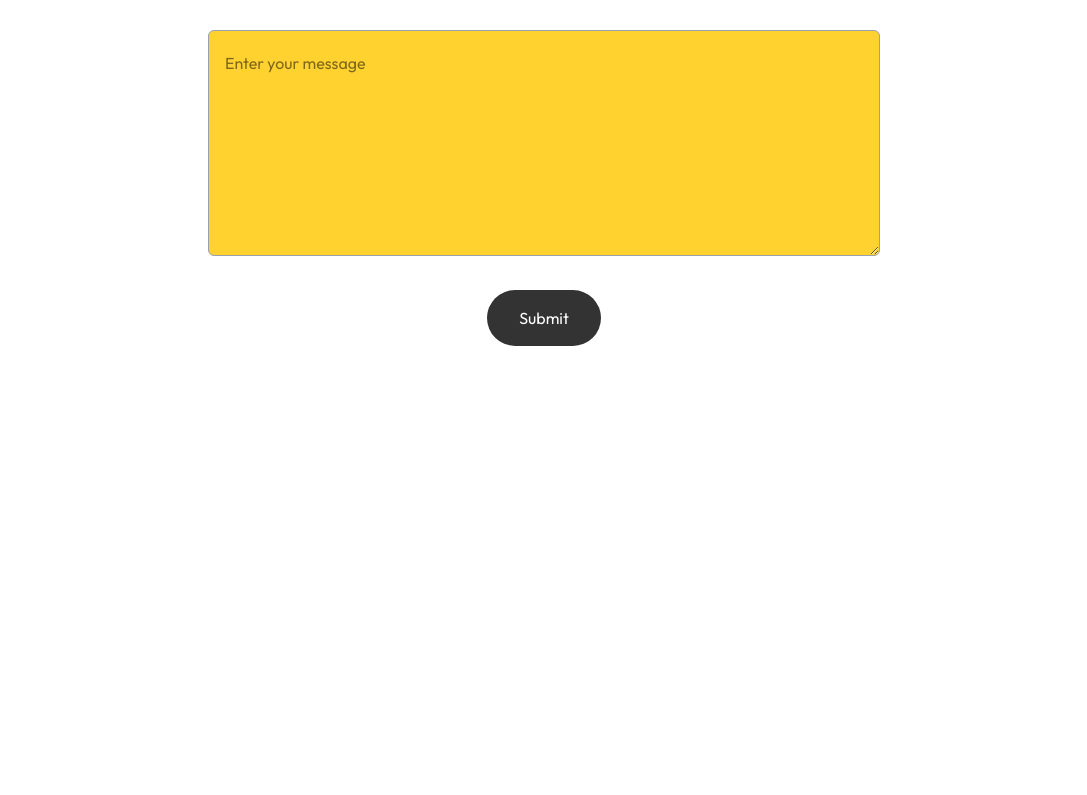
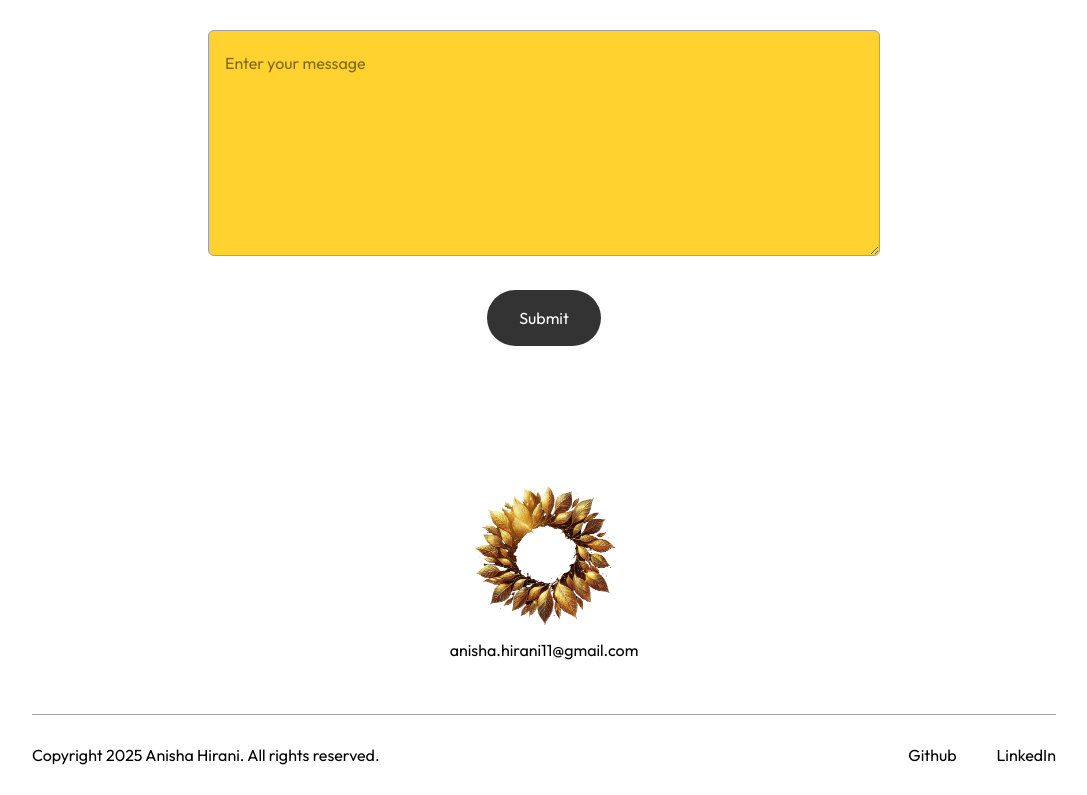
Before and after one commit to anisha-11/anisha-portfolio, a Next.js app: page / in a window 1280 px wide. Shown: the part 3245-4040 px from the top of the page, without its empty margins (96-1183 px from the left). Before the commit the page ends 3647 px from the top, so only its background shows below. Built offline with nearby package versions, Linux system fonts and the light colour scheme; a web font is replaced by a local one.

Commit message:
added relevant text to footer with css

```diff
--- a/app/components/Footer.jsx
+++ b/app/components/Footer.jsx
@@ -1,9 +1,23 @@
+import { assets } from '@/assets/assets'
+import Image from 'next/image'
 import React from 'react'
 
 const Footer = () => {
   return (
-    <div>
-
+    <div className='mt-20'>
+      <div className='text-center'>
+        <Image src={assets.logo} alt='' className='w-36 mx-auto mb-2'/>
+        <div className='w-max flex items-center gap-2 mx-auto'>
+          anisha.hirani11@gmail.com
+        </div>
+      </div>
+      <div className='text-center sm:flex items-center justify-between border-t border-gray-400 mx-[10%] mt-12 py-6'>
+        <p>Copyright 2025 Anisha Hirani. All rights reserved.</p>
+        <ul className='flex items-center gap-10 justify-center mt-4 sm:mt-0'>
+          <li><a target='_blank' href="https://github.com/anisha-11">Github</a></li>
+          <li><a target='_blank' href="https://www.linkedin.com/in/anisha-hirani-251b67203/">LinkedIn</a></li>
+        </ul>
+      </div>
     </div>
   )
 }
```
